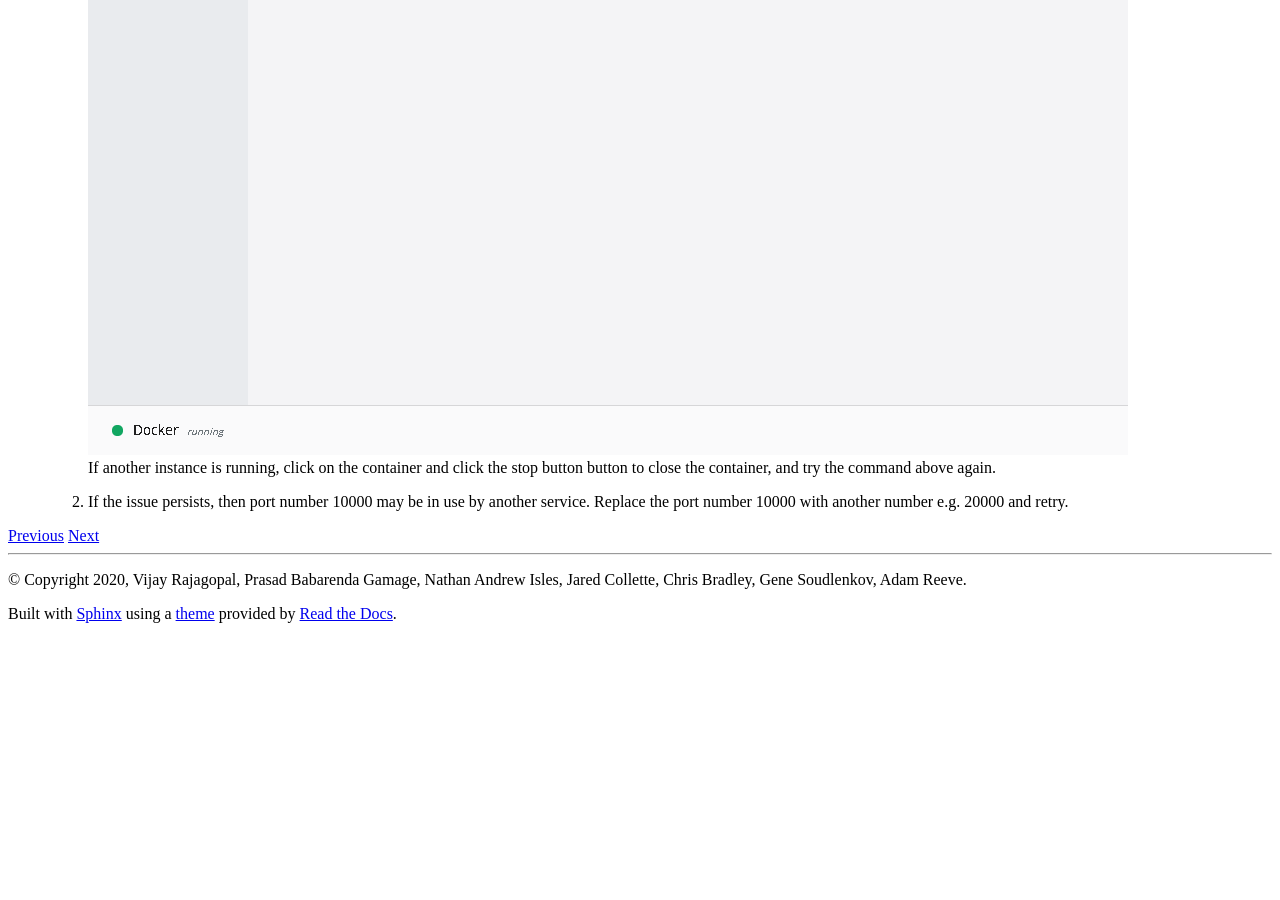
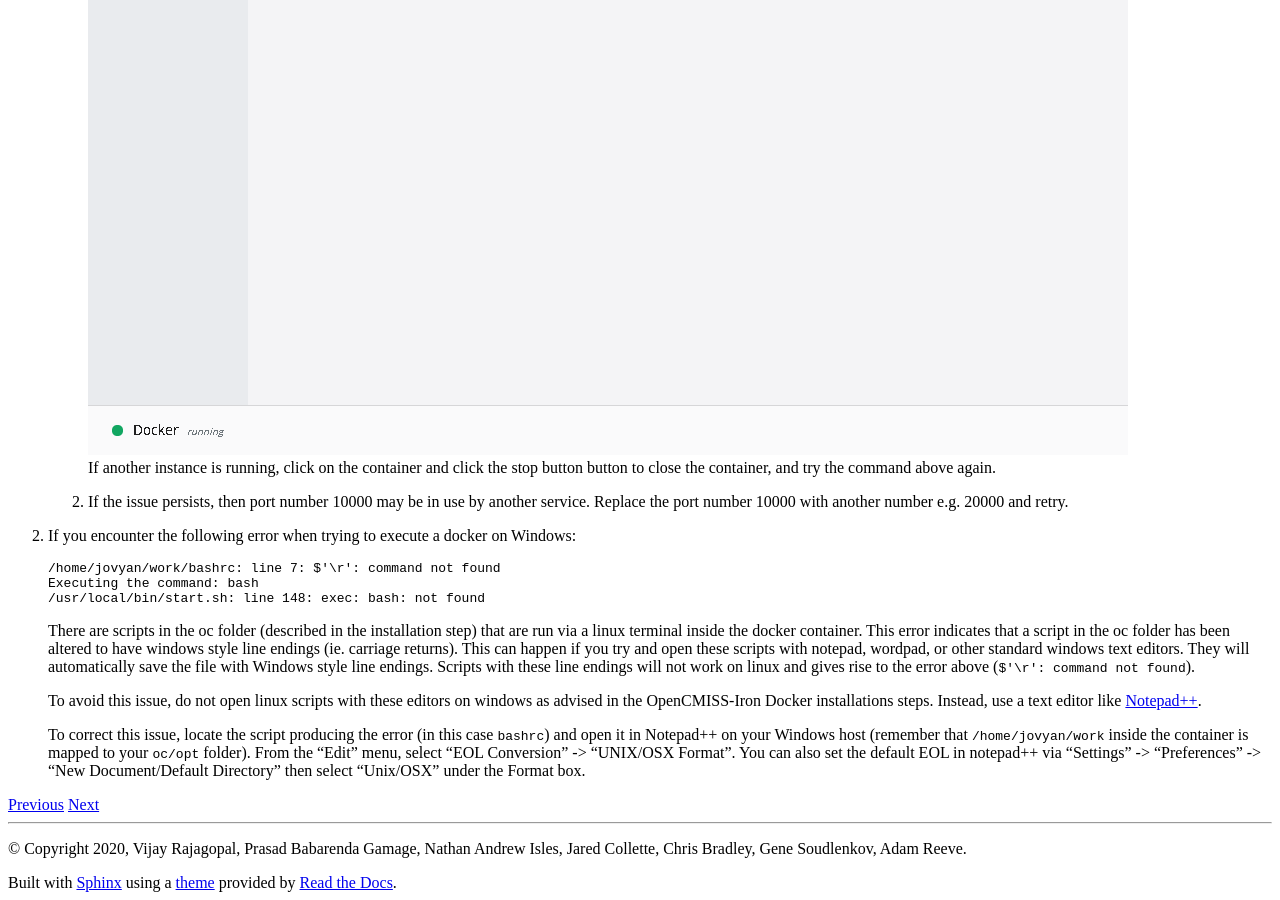
Before and after one commit to OpenCMISS-Examples/OpenCMISS-Iron-tutorials, a Sphinx documentation site: the page built from docs/source/faq/docker/troubleshooting.md, in a window 1280 px wide and 900 px high, scrolled down 977 px. Built offline with Sphinx 7.4.7 and the Read the Docs theme 2.0.0, drawn with Linux system fonts in a browser that asks for light colours; pages that are not in the unit, such as notebooks, are missing from menus; before the commit the page ends 1608 px from its top, so only the background shows below that.

Commit message:
Adding trouble shooting guide for correcting windows line endings in bash scripts

````diff
--- a/docs/source/faq/docker/troubleshooting.md
+++ b/docs/source/faq/docker/troubleshooting.md
@@ -10,3 +10,15 @@
    If another instance is running, click on the container and click the stop button button to close the container, and try the command above again.
 
    2. If the issue persists, then port number 10000 may be in use by another service. Replace the port number 10000 with another number e.g. 20000 and retry.
+
+2. If you encounter the following error when trying to execute a docker on Windows:
+    ```bash
+    /home/jovyan/work/bashrc: line 7: $'\r': command not found
+    Executing the command: bash
+    /usr/local/bin/start.sh: line 148: exec: bash: not found
+    ```
+    There are scripts in the oc folder (described in the installation step) that are run via a linux terminal inside the docker container. This error indicates that a script in the oc folder has been altered to have windows style line endings (ie. carriage returns). This can happen if you try and open these scripts with notepad, wordpad, or other standard windows text editors. They will automatically save the file with Windows style line endings. Scripts with these line endings will not work on linux and gives rise to the error above (```$'\r': command not found```).
+
+    To avoid this issue, do not open linux scripts with these editors on windows as advised in the OpenCMISS-Iron Docker installations steps. Instead, use a text editor like [Notepad++](https://notepad-plus-plus.org/downloads/).
+
+    To correct this issue, locate the script producing the error (in this case ```bashrc```) and open it in Notepad++ on your Windows host (remember that ```/home/jovyan/work``` inside the container is mapped to your ```oc/opt``` folder).  From the "Edit" menu, select "EOL Conversion" -> "UNIX/OSX Format". You can also set the default EOL in notepad++ via "Settings" -> "Preferences" -> "New Document/Default Directory" then select "Unix/OSX" under the Format box.
````
